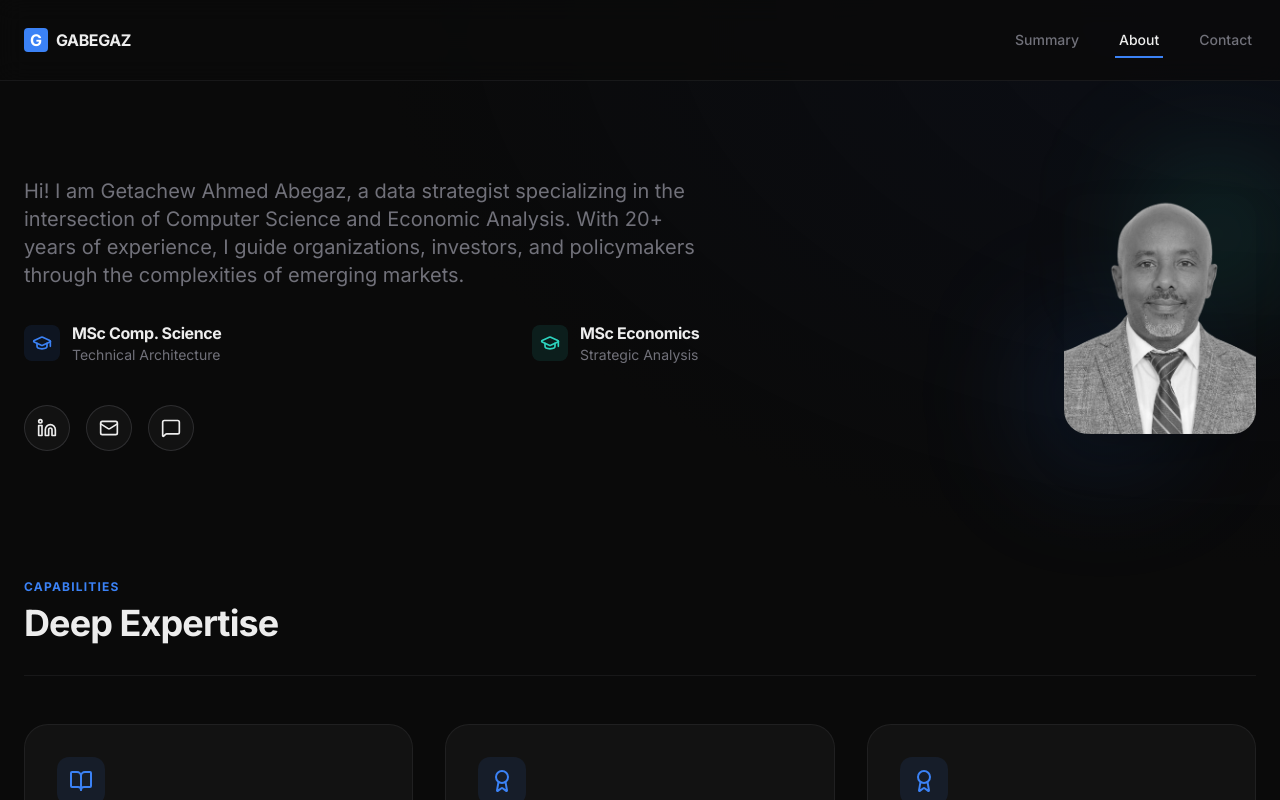
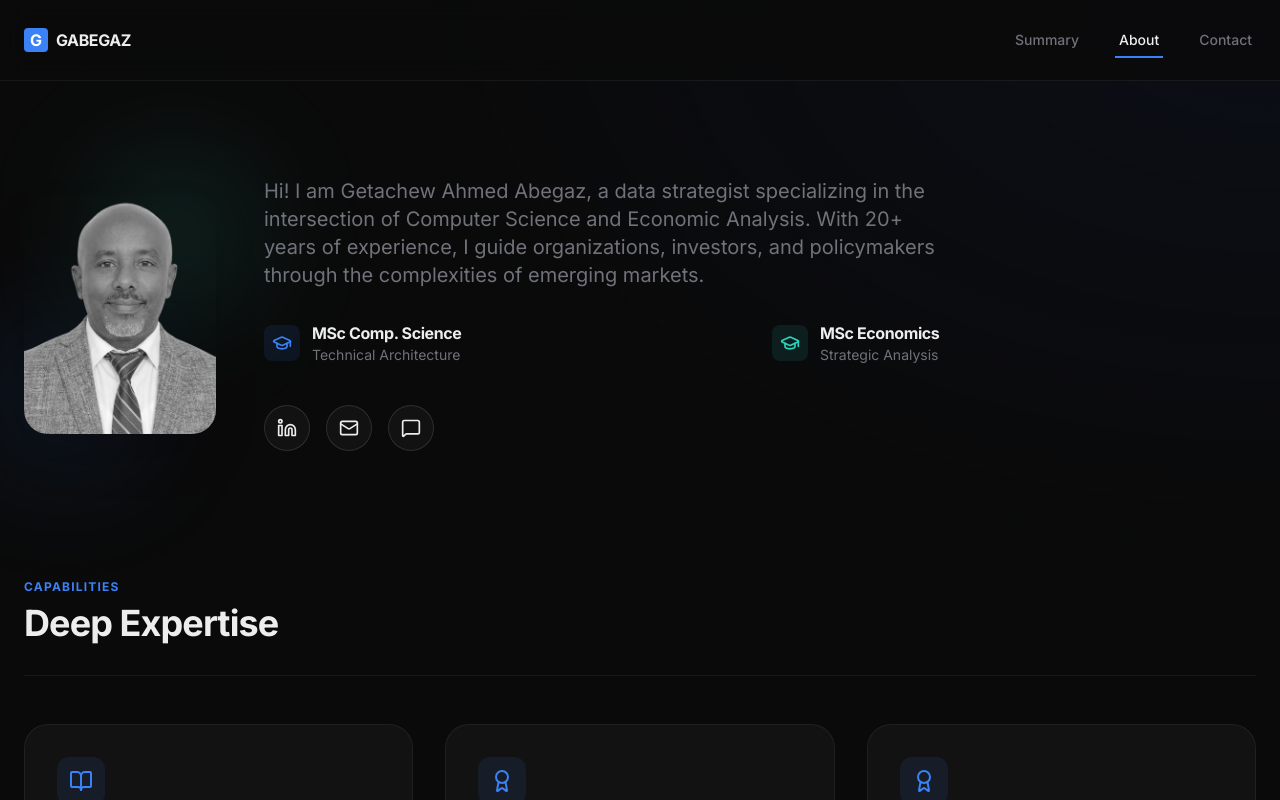
Before and after one commit to gabegaz/gabegaz.github.io, a Next.js app: page /about in a window 1280 px wide. Shown: the top 800 px of the page. Built offline with nearby package versions, Linux system fonts and the light colour scheme.

Commit message:
March 20 v2

```diff
--- a/app/about/page.tsx
+++ b/app/about/page.tsx
@@ -16,12 +16,12 @@ export default function AboutPage() {
     <div className="pt-16 md:pt-24 pb-16 md:pb-24">
       <div className="container mx-auto px-4 sm:px-6">
         {/* Profile Section */}
-        <div className="flex flex-col lg:flex-row-reverse gap-8 lg:gap-12 items-center mb-20 md:mb-32">
+        <div className="flex flex-col lg:flex-row gap-8 lg:gap-12 items-center mb-20 md:mb-32">
           <motion.div
-            initial={{ opacity: 0, x: 20 }}
+            initial={{ opacity: 0, x: -20 }}
             animate={{ opacity: 1, x: 0 }}
             transition={{ duration: 0.6 }}
-            className="relative lg:mr-auto"
+            className="relative lg:ml-0"
           >
             <div className="w-32 h-[160px] md:w-48 md:h-[240px] rounded-3xl overflow-hidden relative z-10 shadow-2xl border-muted/10">
               <Image
```
